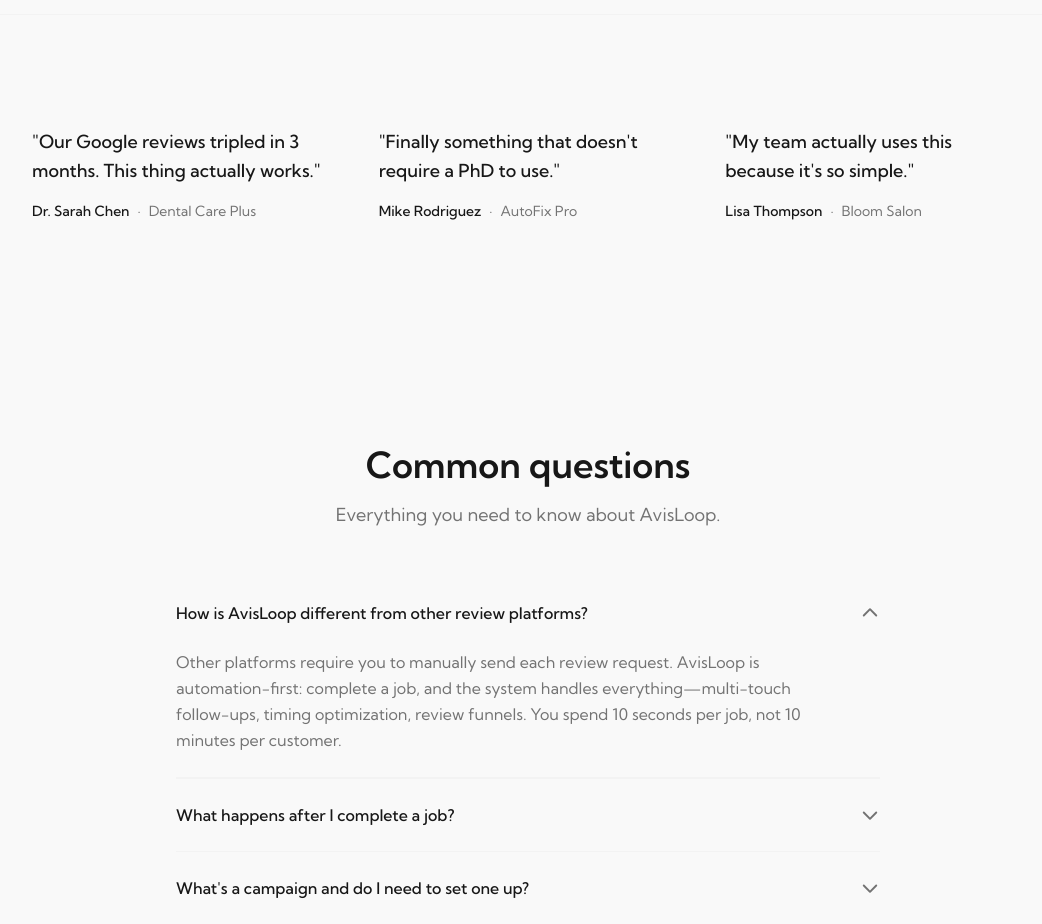
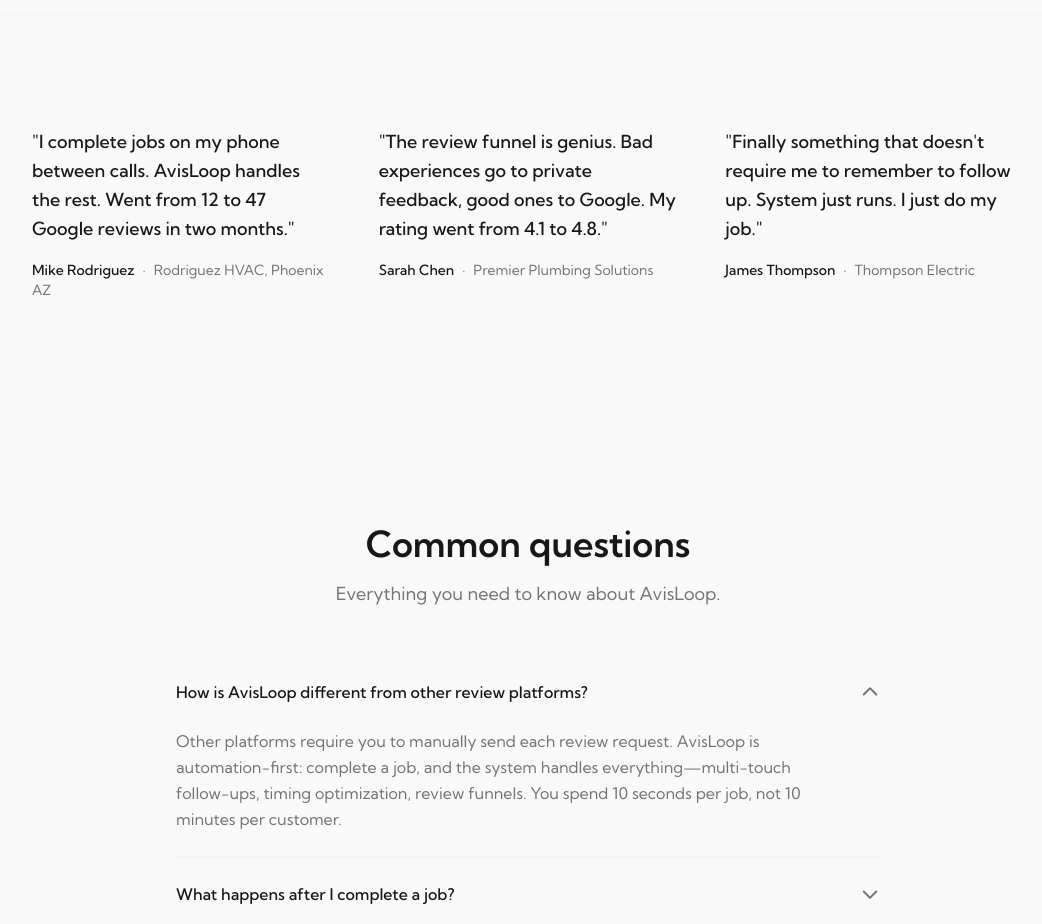
Before and after one commit to aanthonyle28/AvisLoop, a Next.js app: page / in a window 1280 px wide. Shown: the part 4400-5324 px from the top of the page, without its empty margins (112-1154 px from the left). Built offline with nearby package versions, Linux system fonts and the light colour scheme; no server answers.

Commit message:
feat(31-04): update testimonials for home services
- Replace generic testimonials with home service businesses
- HVAC, Plumbing, Electric industry representation
- Emphasize V2 workflow: job completion, review funnel, automation

```diff
--- a/components/marketing/testimonials.tsx
+++ b/components/marketing/testimonials.tsx
@@ -1,18 +1,18 @@
 const testimonials = [
   {
-    quote: "Our Google reviews tripled in 3 months. This thing actually works.",
-    author: "Dr. Sarah Chen",
-    role: "Dental Care Plus",
+    quote: "I complete jobs on my phone between calls. AvisLoop handles the rest. Went from 12 to 47 Google reviews in two months.",
+    author: "Mike Rodriguez",
+    role: "Rodriguez HVAC, Phoenix AZ",
   },
   {
-    quote: "Finally something that doesn't require a PhD to use.",
-    author: "Mike Rodriguez",
-    role: "AutoFix Pro",
+    quote: "The review funnel is genius. Bad experiences go to private feedback, good ones to Google. My rating went from 4.1 to 4.8.",
+    author: "Sarah Chen",
+    role: "Premier Plumbing Solutions",
   },
   {
-    quote: "My team actually uses this because it's so simple.",
-    author: "Lisa Thompson",
-    role: "Bloom Salon",
+    quote: "Finally something that doesn't require me to remember to follow up. System just runs. I just do my job.",
+    author: "James Thompson",
+    role: "Thompson Electric",
   },
 ];
 
```
